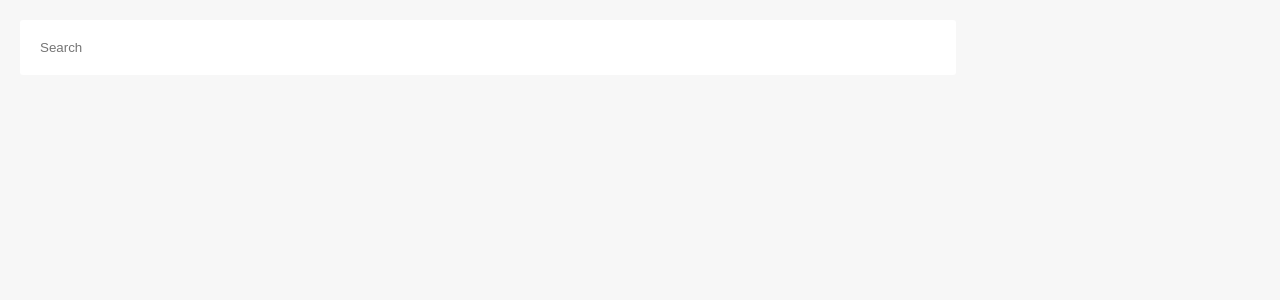
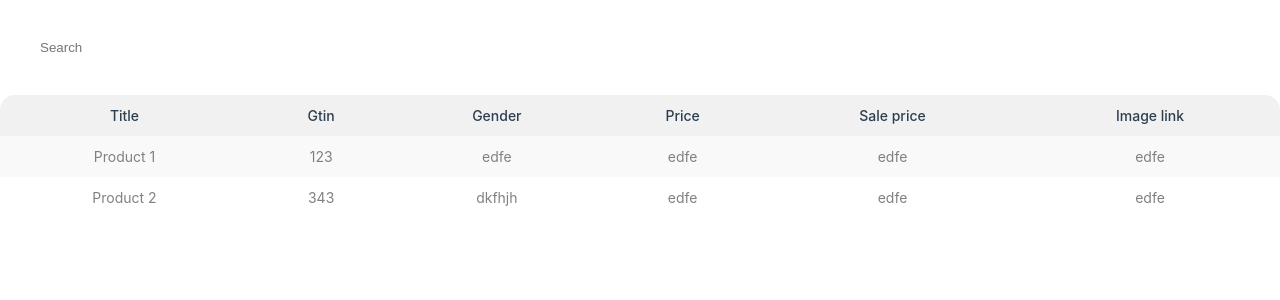
Before and after one commit to premalk/autocomplete-product-list, a React (Create React App) app: page / in a window 1280 px wide. Shown: the top 300 px of the page. Built offline with nearby package versions, Linux system fonts and the light colour scheme.

Commit message:
Added html styled tables

```diff
--- a/public/index.html
+++ b/public/index.html
@@ -26,7 +26,7 @@
     -->
     <title>React App</title>
   </head>
-  <body style="background-color: #F7F7F7;">
+  <body>
     <noscript>You need to enable JavaScript to run this app.</noscript>
     <div id="root"></div>
     <!--
--- a/src/App.css
+++ b/src/App.css
@@ -1,4 +1,3 @@
 .App {
   text-align: center;
-  background-color: #f7f7f7;
 }
--- /dev/null
+++ b/src/components/Products/index.js
@@ -0,0 +1,77 @@
+import styled from 'styled-components';
+
+const Table = styled.table`
+  border-collapse: collapse;
+  border: none;
+  width: 100%;
+`;
+const THead = styled.thead`
+  background-color: transparent;
+  transition: all 0.25s ease;
+  border-radius: 10px;
+`;
+const Th = styled.th`
+  background-color: #f1f1f1;
+  padding: 12px;
+  font-weight: 500;
+  text-align: center;
+  font-size: 14px;
+  color: #2c3e50;
+  :first-child {
+    border-top-left-radius: 15px;
+  }
+  :last-child {
+    border-top-right-radius: 15px;
+  }
+`;
+const TableItem = styled.tr`
+  cursor: auto;
+  :nth-child(odd) {
+    background-color: #f9f9f9;
+  }
+`;
+const TableCell = styled.td`
+  padding: 12px;
+  font-size: 14px;
+  color: grey;
+  text-align: center;
+`;
+
+const Products = () => {
+  return (
+    <>
+      <Table>
+        <THead>
+          <tr>
+            <Th>Title</Th>
+            <Th>Gtin</Th>
+            <Th>Gender</Th>
+            <Th>Price</Th>
+            <Th>Sale price</Th>
+            <Th>Image link</Th>
+          </tr>
+        </THead>
+        <tbody>
+          <TableItem>
+            <TableCell>Product 1</TableCell>
+            <TableCell>123</TableCell>
+            <TableCell>edfe</TableCell>
+            <TableCell>edfe</TableCell>
+            <TableCell>edfe</TableCell>
+            <TableCell>edfe</TableCell>
+          </TableItem>
+          <TableItem>
+            <TableCell>Product 2</TableCell>
+            <TableCell>343</TableCell>
+            <TableCell>dkfhjh</TableCell>
+            <TableCell>edfe</TableCell>
+            <TableCell>edfe</TableCell>
+            <TableCell>edfe</TableCell>
+          </TableItem>
+        </tbody>
+      </Table>
+    </>
+  );
+};
+
+export default Products;
--- a/src/containers/AutoCompleteList/index.js
+++ b/src/containers/AutoCompleteList/index.js
@@ -1,6 +1,7 @@
 import styled from 'styled-components';
 
 import Search from '../../components/Search';
+import Products from '../../components/Products';
 
 const Container = styled.div`
   display: flex;
@@ -12,6 +13,7 @@ const AutoCompleteList = () => {
   return (
     <Container>
       <Search />
+      <Products />
     </Container>
   );
 };
```
